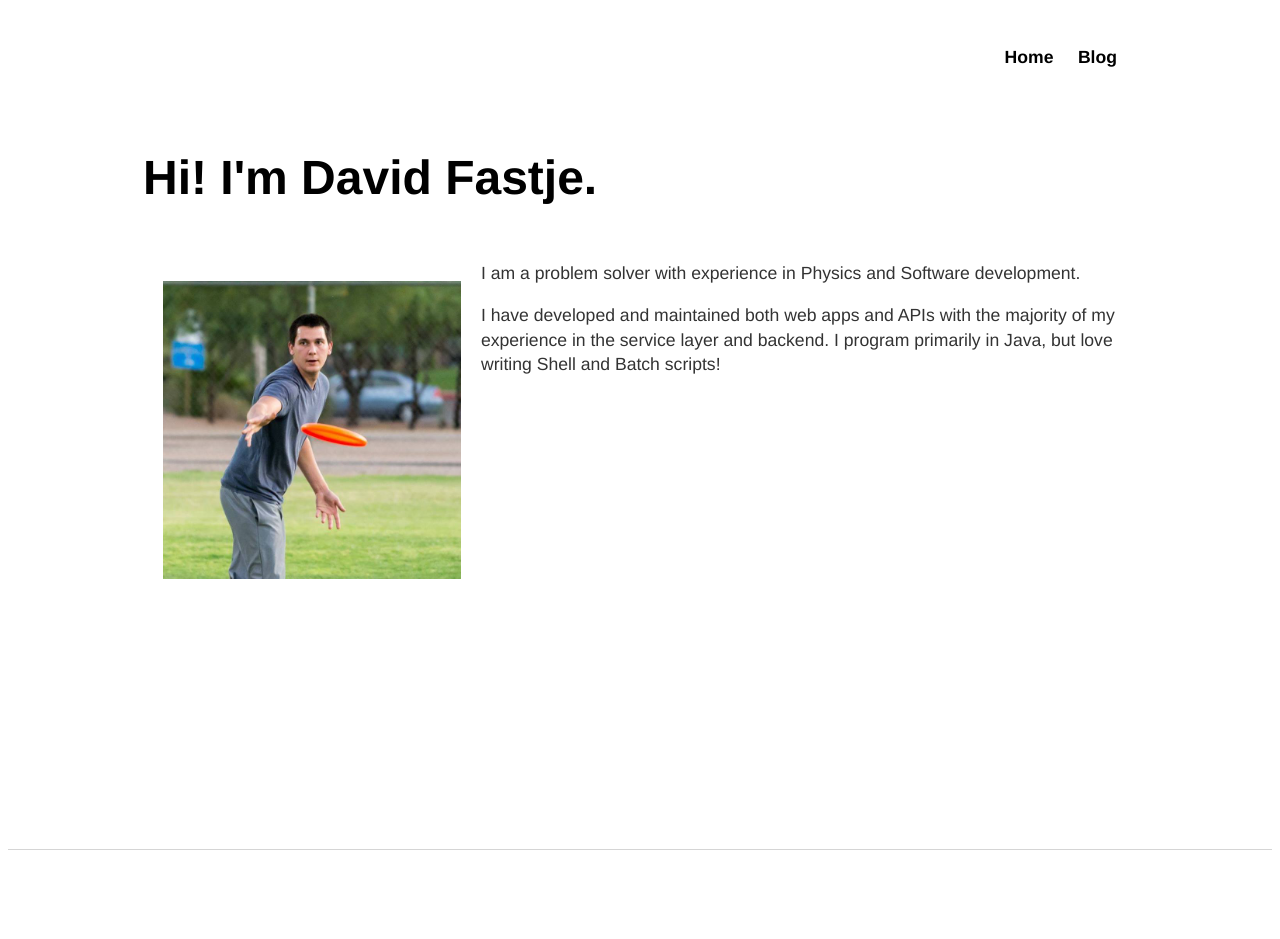
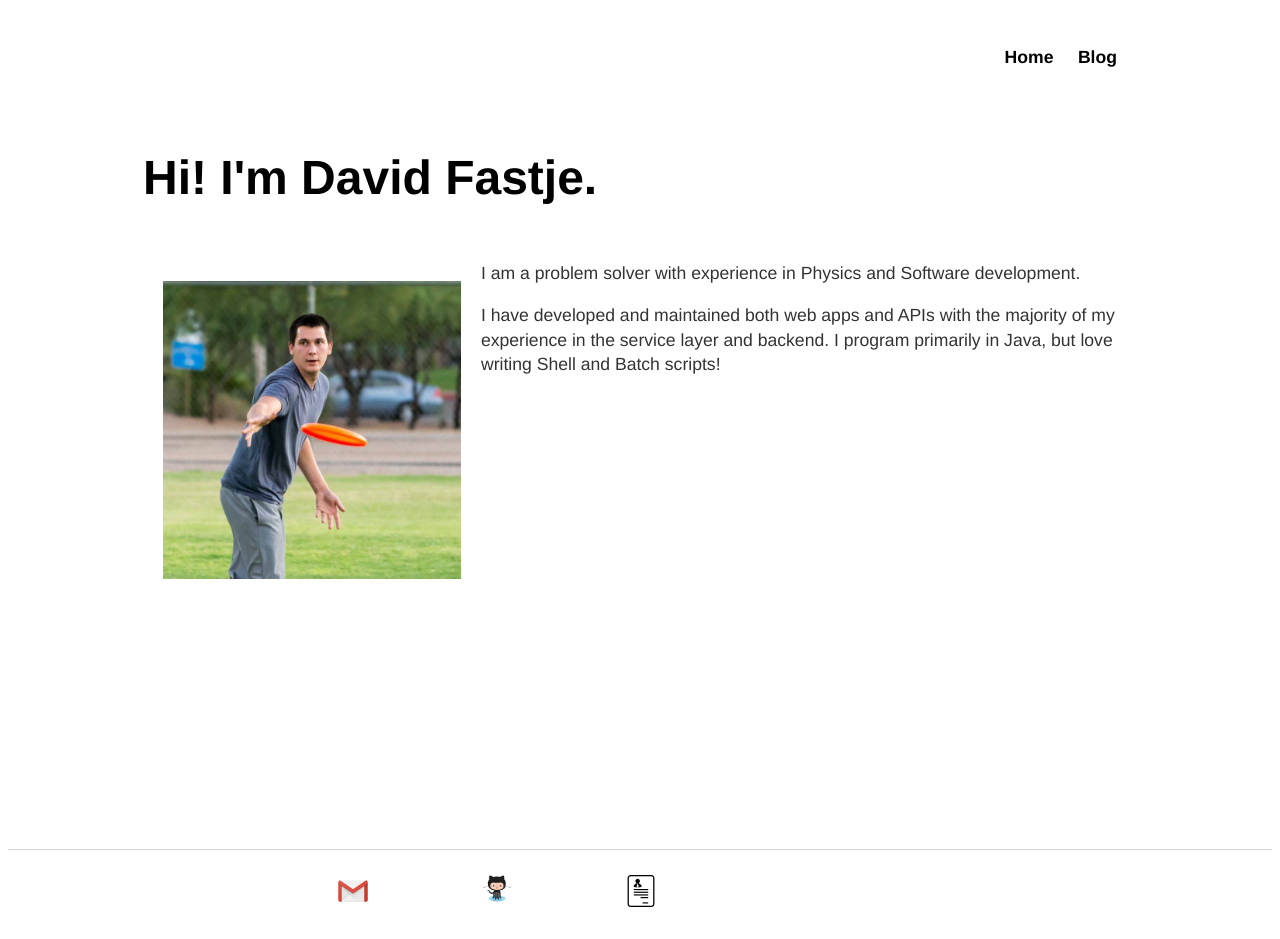
Before and after one commit to dfastje/dfastje.github.io, a Jekyll site: the page built from index.html, in a window 1280 px wide. Built offline with Jekyll 4.4.1, drawn with Linux system fonts in a browser that asks for light colours.

Commit message:
adding info to footer

```diff
--- a/_layouts/default.html
+++ b/_layouts/default.html
@@ -25,7 +25,17 @@
     <footer>
         <center>
             <ul>
+                <li><a href="mailto:DFastjeWork@gmail.com">
+                    <img src="\assets\gmail-logo.png" alt="Gmail logo" width="32px" class="social-media-icon">
+                </a></li>
 
+                <li><a href="https://www.github.com/dfastje" target="_blank">
+                    <img src="\assets\github-logo.jpg" alt="Github logo" width="32px" class="social-media-icon">
+                </a></li>
+
+                <li><a href="https://github.com/dfastje/resume/blob/master/DavidFastjeResume.pdf" target="_blank">
+                    <img src="\assets\resume-icon.png" alt="Resume icon" width="32px" class="social-media-icon">
+                </a></li>
             </ul>
         </center>
     </footer>
```
Also changed, not shown: assets/github-logo.jpg (added), assets/gmail-logo.png (added), assets/resume-icon.png (added).
